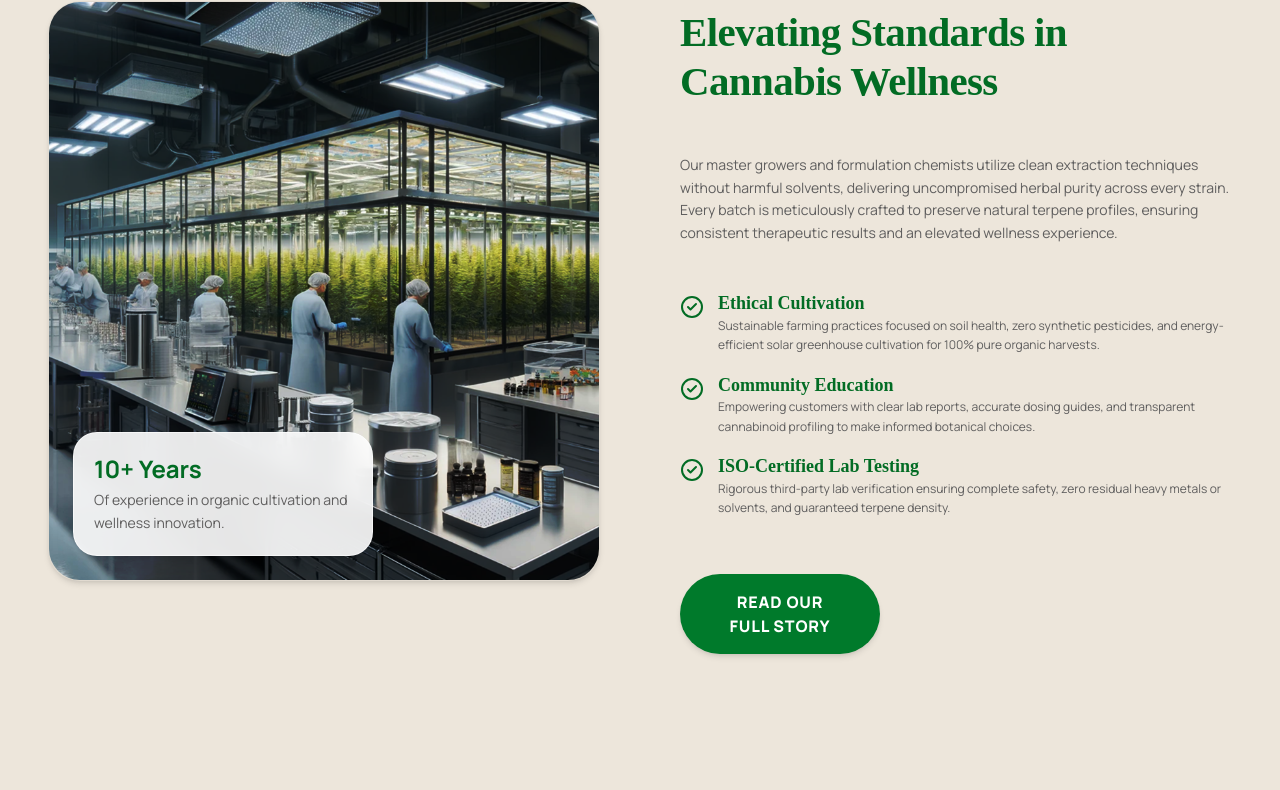
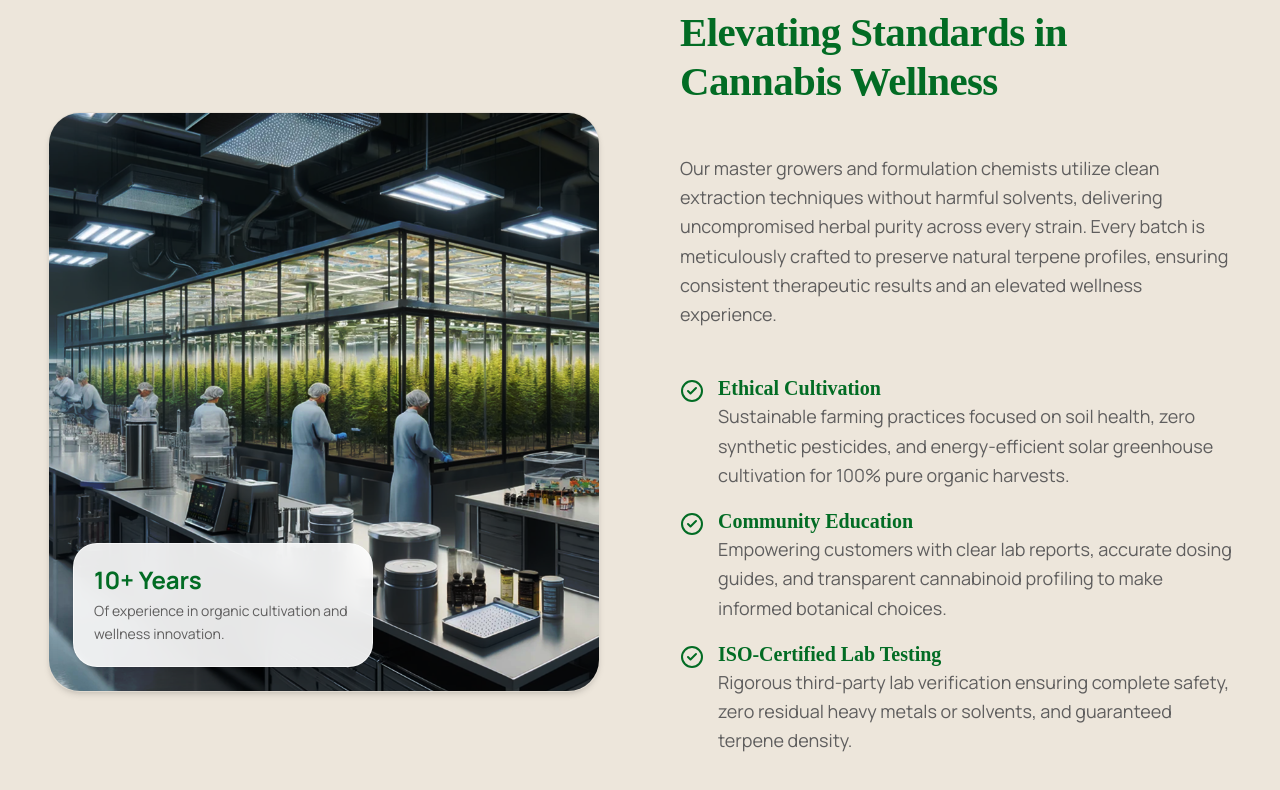
Before and after one commit to autobytesolutionfreepik-coder/Total-Herbal-Frontend, a Next.js app: page / in a window 1280 px wide. Shown: the part 3879-4669 px from the top of the page. Built offline with nearby package versions, Linux system fonts and the light colour scheme; no server answers.

Commit message:
Add glass-blocks section

```diff
--- a/src/app/(storefront)/page.tsx
+++ b/src/app/(storefront)/page.tsx
@@ -786,7 +786,7 @@ export default function HomePage() {
 
               {/* Main Heading */}
               <h1
-                className="text-section-title font-bold leading-tight text-[#026C24] font-serif"
+                className="text-section-title font-bold leading-tight text-[#026C24] font-serif text-3xl sm:text-4xl lg:text-5xl"
                 style={{ color: "#026C24" }}
               >
                 Elevating Standards in Cannabis Wellness
@@ -794,7 +794,7 @@ export default function HomePage() {
 
               {/* Main Body Content */}
               <p
-                className="text-sm sm:text-md leading-relaxed text-[#5F5E5E] font-normal font-sans"
+                className="text-sm sm:text-lg leading-relaxed text-[#5F5E5E] font-normal font-sans"
                 style={{ color: "#5F5E5E" }}
               >
                 Our master growers and formulation chemists utilize clean extraction techniques without harmful solvents, delivering uncompromised herbal purity across every strain. Every batch is meticulously crafted to preserve natural terpene profiles, ensuring consistent therapeutic results and an elevated wellness experience.
@@ -820,13 +820,13 @@ export default function HomePage() {
                     <CheckCircle2 className="w-5 h-5 sm:w-6 sm:h-6 text-[#026C24] flex-shrink-0 mt-0.5" style={{ color: "#026C24" }} />
                     <div className="flex flex-col gap-0.5">
                       <h3
-                        className="font-semibold text-base sm:text-lg text-[#026C24] font-sans"
+                        className="font-semibold text-base sm:text-xl text-[#026C24] font-sans"
                         style={{ color: "#026C24" }}
                       >
                         {item.title}
                       </h3>
                       <p
-                        className="text-xs sm:text-md leading-relaxed text-[#5F5E5E] font-normal font-sans"
+                        className="text-xs sm:text-lg leading-relaxed text-[#5F5E5E] font-normal font-sans"
                         style={{ color: "#5F5E5E" }}
                       >
                         {item.desc}
@@ -838,7 +838,12 @@ export default function HomePage() {
 
               {/* CTA Button */}
               <div className="pt-2">
-                <Button href="/about" variant="primary" size="lg" className="w-full sm:w-[200px]">
+                <Button
+                  href="/about"
+                  variant="primary"
+                  size="lg"
+                  className="w-full sm:w-auto px-9 py-4 h-14 sm:h-16 text-base sm:text-lg font-bold normal-case tracking-normal whitespace-nowrap shadow-md"
+                >
                   Read Our Full Story
                 </Button>
               </div>
```
